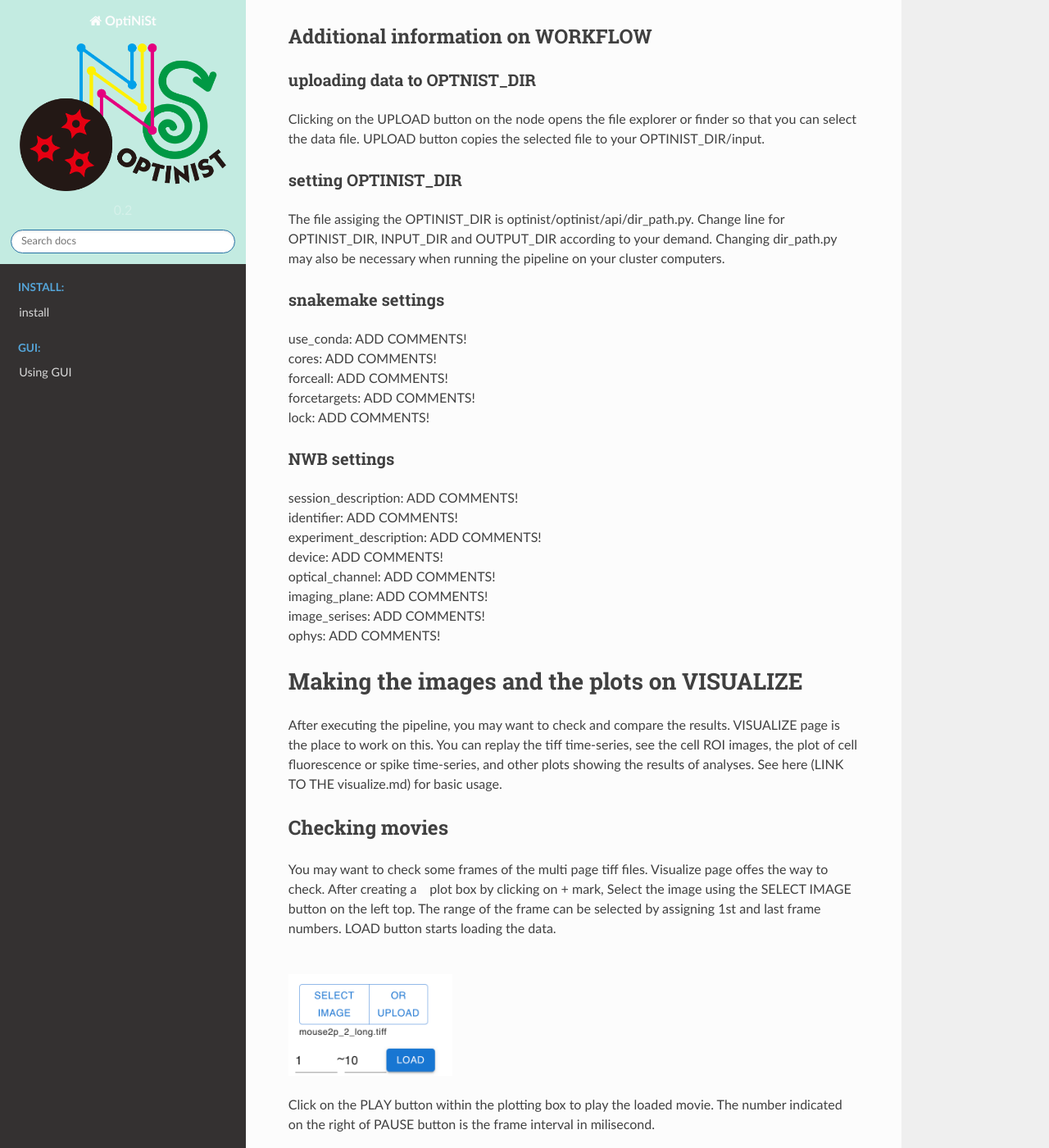
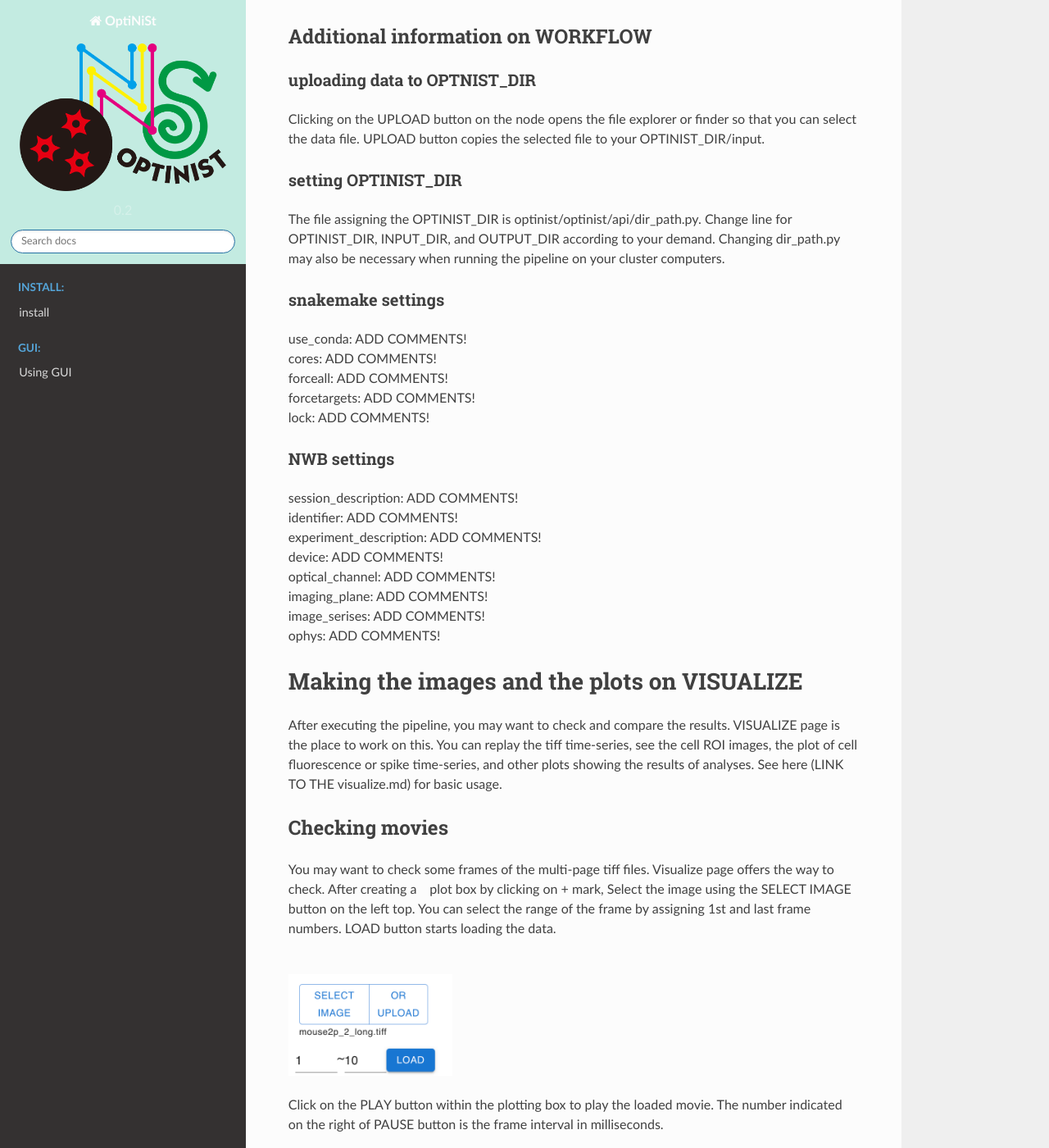
Before and after one commit to oist/optinist, a Sphinx documentation site: the page built from docs/utils/tutorials.md, in a window 1280 px wide and 1400 px high, scrolled down 5909 px. Shown: the whole window at 82% size. Built offline with Sphinx 7.4.7 and the Read the Docs theme 2.0.0, drawn with Linux system fonts in a browser that asks for light colours; some of the changed text lies outside the part shown.

Commit message:
Update tutorials.md

```diff
--- a/docs/utils/tutorials.md
+++ b/docs/utils/tutorials.md
@@ -155,7 +156,7 @@ The pipeline construction of Optinist is based on snakemake (ref), which is the
 <img width="400px" src="../_static/tutorials/fig13_nwbsnakemake.png" alt="Whole" />
 </p>
 
-NWB SETTING defines the metadata for the NWB file as an output. The parameter you set here is only for your record and not used for the calculation inside OptiNiSt. You can leave this as default. The details of NWB setting in OptiNiSt is [here](#nwb-settings). Also general info about NWB is [here](https://www.nwb.org/getting-started/)
+NWB SETTING defines the metadata for the NWB file as an output. The parameter you set here is only for your record and not used for the calculation inside OptiNiSt. You can leave this as default. The details of NWB setting in OptiNiSt is [here](#nwb-settings). Also, general info about NWB is [here](https://www.nwb.org/getting-started/)
 
 
 
@@ -167,7 +168,7 @@ Clicking on the UPLOAD button on the node opens the file explorer or finder so t
 
 
 ##### setting OPTINIST_DIR
-The file assiging the OPTINIST_DIR is optinist/optinist/api/dir_path.py. Change line for OPTINIST_DIR, INPUT_DIR and OUTPUT_DIR according to your demand. Changing dir_path.py may also be necessary when running the pipeline on your cluster computers.
+The file assigning the OPTINIST_DIR is optinist/optinist/api/dir_path.py. Change line for OPTINIST_DIR, INPUT_DIR, and OUTPUT_DIR according to your demand. Changing dir_path.py may also be necessary when running the pipeline on your cluster computers.
 
 ##### snakemake settings
 use_conda:  ADD COMMENTS!  <br>
@@ -196,8 +197,8 @@ VISUALIZE page is the place to work on this. You can replay the tiff time-series
 
 
 ### Checking movies
-You may want to check some frames of the multi page tiff files. Visualize page offes the way to check. After creating a　plot box by clicking on + mark, Select the image using the SELECT IMAGE button on the left top.
-The range of the frame can be selected by assigning 1st and last frame numbers. LOAD button starts loading the data.
+You may want to check some frames of the multi-page tiff files. Visualize page offers the way to check. After creating a　plot box by clicking on + mark, Select the image using the SELECT IMAGE button on the left top.
+You can select the range of the frame by assigning 1st and last frame numbers. LOAD button starts loading the data.
 
 <br>
 <p align="left">
@@ -205,7 +206,7 @@ The range of the frame can be selected by assigning 1st and last frame numbers.
 </p>
 
 Click on the PLAY button within the plotting box to play the loaded movie.
-The number indicated on the right of PAUSE button is the frame interval in milisecond.
+The number indicated on the right of PAUSE button is the frame interval in milliseconds.
 
 <br>
 <p align="left">
@@ -249,7 +250,7 @@ And select 0(same ID with the plotting box of your ROI image) from the ref image
 <img width="400px" src="../_static/tutorials/fig27_fluo.png" alt="Whole" />
 </p>
 
-Now you can explore the ROI and time course. The color of ROI and corresponding time course is matched. You will know the cell ID by letting your mouse over the cell. Clicking on the cell automatically add the fluorescence time course of the clicked cell.
+Now you can explore the ROI and time course. The color of ROI and corresponding time course is matched. You will know the cell ID by letting your mouse over the cell. Clicking on the cell automatically adds the fluorescence time course of the clicked cell.
 <br>
 <p align="left">
 <img width="600px" src="../_static/tutorials/fig28_roifluo.png" alt="Whole" />
@@ -262,11 +263,11 @@ In the case it is tiring to select the cell by clicking one by one, Turn on teh
 </p>
 
 ### Savind plots
-Created plots can be saved in svg, png, jpeg or webp format. Select the format and Name it in the lower area on the left and Click camera mark in the plotting box. Svg format saves the plot as vector based graphical format which may be convenient when you need high resolution figures.
+You can save created plots in svg, png, jpeg, or webp format. Please select the format, decide the saving name in the lower area on the left panel, and click the camera mark in the plotting box. Svg format saves the plot as a vector-based graphical format which may be convenient when you need high-resolution figures.
 
 <br>
 <p align="left">
-<img width="100px" src="../_static/tutorials/fig30_saving.png" alt="Whole" />
+<img width="200px" src="../_static/tutorials/fig30_saving.png" alt="Whole" />
 </p>
 
 # managing records
```
Also changed, not shown: other parts of docs/utils/tutorials.md (+7 -6 lines).
